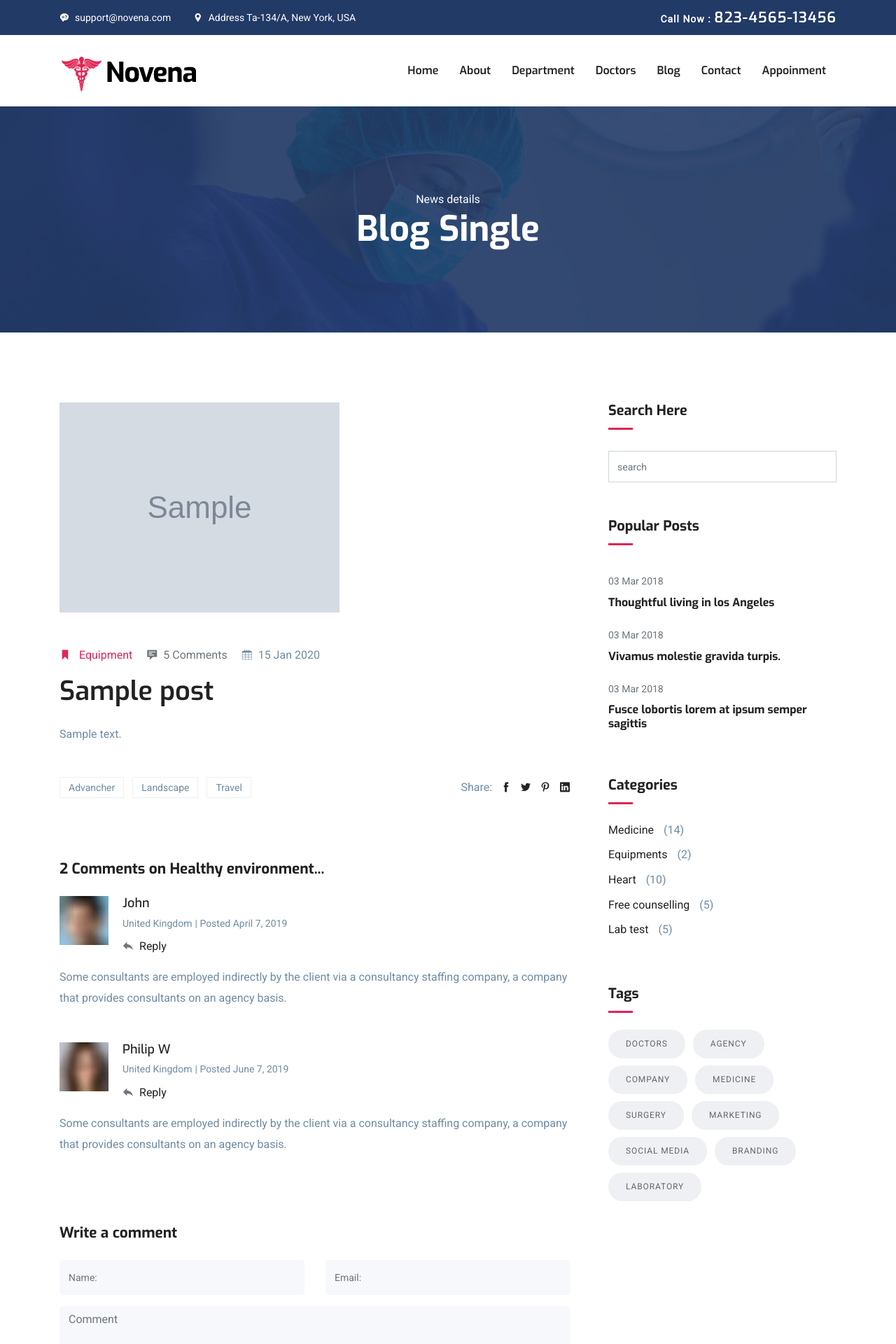
After one commit to gotwmoon/dj-clinic-backend, a Django app: page /blog/1/ in a window 1280 px wide. The commit adds this page. Shown: the top 1920 px of the page at 70% size. Run offline with Django 3.2, Linux system fonts and the light colour scheme; tables that the repository leaves empty hold one stand-in row (values such as "Sample post"); grey boxes marked "Sample" are stand-in pictures; parts of the project's set-up code (start-up, migrations or seed data) failed here and were passed over; some libraries are stand-ins or nearby versions.

Commit message:
added post model and templates

```diff
--- a/blog/models.py
+++ b/blog/models.py
@@ -1,3 +1,25 @@
+from distutils.command.upload import upload
+from email.policy import default
 from django.db import models
 
-# Create your models here.
+
+class Category(models.Model):
+    name = models.CharField(max_length=250)
+
+    def __str__(self):
+        return self.name
+
+
+class Post(models.Model):
+    title = models.CharField(max_length=200)
+    content = models.TextField(null=True, blank=True)
+    image = models.ImageField(upload_to='blog/', default='blog/default.jpg')
+    category = models.ManyToManyField(Category)
+    #tag
+    status = models.BooleanField(default=False)
+    published_date = models.DateTimeField(null=True)
+    created_date = models.DateTimeField(auto_now_add=True)
+    updated_date = models.DateTimeField(auto_now=True)
+
+    def __str__(self):
+        return self.title
--- /dev/null
+++ b/blog/templates/blog/blog-single.html
@@ -0,0 +1,235 @@
+{% extends 'base.html' %}
+
+
+{% block content %}
+<section class="page-title bg-1">
+	<div class="overlay"></div>
+	<div class="container">
+		<div class="row">
+			<div class="col-md-12">
+				<div class="block text-center">
+					<span class="text-white">News details</span>
+					<h1 class="text-capitalize mb-5 text-lg">Blog Single</h1>
+
+					<!-- <ul class="list-inline breadcumb-nav">
+            <li class="list-inline-item"><a href="index.html" class="text-white">Home</a></li>
+            <li class="list-inline-item"><span class="text-white">/</span></li>
+            <li class="list-inline-item"><a href="#" class="text-white-50">News details</a></li>
+          </ul> -->
+				</div>
+			</div>
+		</div>
+	</div>
+</section>
+
+
+
+<section class="section blog-wrap">
+	<div class="container">
+		<div class="row">
+			<div class="col-lg-8">
+				<div class="row">
+					<div class="col-lg-12 mb-5">
+						<div class="single-blog-item">
+							<img src="{{post.image.url}}" alt="" class="img-fluid">
+
+							<div class="blog-item-content mt-5">
+								<div class="blog-item-meta mb-3">
+									<span class="text-color-2 text-capitalize mr-3"><i
+											class="icofont-book-mark mr-2"></i> Equipment</span>
+									<span class="text-muted text-capitalize mr-3"><i class="icofont-comment mr-2"></i>5 Comments</span>
+									<span class="text-black text-capitalize mr-3"><i
+											class="icofont-calendar mr-2"></i>{{post.published_date|date:"d M Y"}}</span>
+								</div>
+
+								<h2 class="mb-4 text-md">{{post.title}}</h2>
+
+								<p>{{post.content}}</p>
+
+								<div class="mt-5 clearfix">
+									<ul class="float-left list-inline tag-option">
+										<li class="list-inline-item"><a href="#">Advancher</a></li>
+										<li class="list-inline-item"><a href="#">Landscape</a></li>
+										<li class="list-inline-item"><a href="#">Travel</a></li>
+									</ul>
+
+									<ul class="float-right list-inline">
+										<li class="list-inline-item"> Share: </li>
+										<li class="list-inline-item"><a href="#" target="_blank"><i
+													class="icofont-facebook" aria-hidden="true"></i></a></li>
+										<li class="list-inline-item"><a href="#" target="_blank"><i
+													class="icofont-twitter" aria-hidden="true"></i></a></li>
+										<li class="list-inline-item"><a href="#" target="_blank"><i
+													class="icofont-pinterest" aria-hidden="true"></i></a></li>
+										<li class="list-inline-item"><a href="#" target="_blank"><i
+													class="icofont-linkedin" aria-hidden="true"></i></a></li>
+									</ul>
+								</div>
+							</div>
+						</div>
+					</div>
+
+					<div class="col-lg-12">
+						<div class="comment-area mt-4 mb-5">
+							<h4 class="mb-4">2 Comments on Healthy environment... </h4>
+							<ul class="comment-tree list-unstyled">
+								<li class="mb-5">
+									<div class="comment-area-box">
+										<div class="comment-thumb float-left">
+											<img alt="" src="images/blog/testimonial1.jpg" class="img-fluid">
+										</div>
+
+										<div class="comment-info">
+											<h5 class="mb-1">John</h5>
+											<span>United Kingdom</span>
+											<span class="date-comm">| Posted April 7, 2019</span>
+										</div>
+										<div class="comment-meta mt-2">
+											<a href="#"><i class="icofont-reply mr-2 text-muted"></i>Reply</a>
+										</div>
+
+										<div class="comment-content mt-3">
+											<p>Some consultants are employed indirectly by the client via a consultancy
+												staffing company, a company that provides consultants on an agency
+												basis. </p>
+										</div>
+									</div>
+								</li>
+
+								<li>
+									<div class="comment-area-box">
+										<div class="comment-thumb float-left">
+											<img alt="" src="images/blog/testimonial2.jpg" class="img-fluid">
+										</div>
+
+										<div class="comment-info">
+											<h5 class="mb-1">Philip W</h5>
+											<span>United Kingdom</span>
+											<span class="date-comm">| Posted June 7, 2019</span>
+										</div>
+
+										<div class="comment-meta mt-2">
+											<a href="#"><i class="icofont-reply mr-2 text-muted"></i>Reply </a>
+										</div>
+
+										<div class="comment-content mt-3">
+											<p>Some consultants are employed indirectly by the client via a consultancy
+												staffing company, a company that provides consultants on an agency
+												basis. </p>
+										</div>
+									</div>
+								</li>
+							</ul>
+						</div>
+					</div>
+
+
+					<div class="col-lg-12">
+						<form class="comment-form my-5" id="comment-form">
+							<h4 class="mb-4">Write a comment</h4>
+							<div class="row">
+								<div class="col-md-6">
+									<div class="form-group">
+										<input class="form-control" type="text" name="name" id="name"
+											placeholder="Name:">
+									</div>
+								</div>
+								<div class="col-md-6">
+									<div class="form-group">
+										<input class="form-control" type="text" name="mail" id="mail"
+											placeholder="Email:">
+									</div>
+								</div>
+							</div>
+
+
+							<textarea class="form-control mb-4" name="comment" id="comment" cols="30" rows="5"
+								placeholder="Comment"></textarea>
+
+							<input class="btn btn-main-2 btn-round-full" type="submit" name="submit-contact"
+								id="submit_contact" value="Submit Message">
+						</form>
+					</div>
+				</div>
+			</div>
+			<div class="col-lg-4">
+				<div class="sidebar-wrap pl-lg-4 mt-5 mt-lg-0">
+					<div class="sidebar-widget search  mb-3 ">
+						<h5>Search Here</h5>
+						<form action="#" class="search-form">
+							<input type="text" class="form-control" placeholder="search">
+							<i class="ti-search"></i>
+						</form>
+					</div>
+
+
+					<div class="sidebar-widget latest-post mb-3">
+						<h5>Popular Posts</h5>
+
+						<div class="py-2">
+							<span class="text-sm text-muted">03 Mar 2018</span>
+							<h6 class="my-2"><a href="#">Thoughtful living in los Angeles</a></h6>
+						</div>
+
+						<div class="py-2">
+							<span class="text-sm text-muted">03 Mar 2018</span>
+							<h6 class="my-2"><a href="#">Vivamus molestie gravida turpis.</a></h6>
+						</div>
+
+						<div class="py-2">
+							<span class="text-sm text-muted">03 Mar 2018</span>
+							<h6 class="my-2"><a href="#">Fusce lobortis lorem at ipsum semper sagittis</a></h6>
+						</div>
+					</div>
+
+					<div class="sidebar-widget category mb-3">
+						<h5 class="mb-4">Categories</h5>
+
+						<ul class="list-unstyled">
+							<li class="align-items-center">
+								<a href="#">Medicine</a>
+								<span>(14)</span>
+							</li>
+							<li class="align-items-center">
+								<a href="#">Equipments</a>
+								<span>(2)</span>
+							</li>
+							<li class="align-items-center">
+								<a href="#">Heart</a>
+								<span>(10)</span>
+							</li>
+							<li class="align-items-center">
+								<a href="#">Free counselling</a>
+								<span>(5)</span>
+							</li>
+							<li class="align-items-center">
+								<a href="#">Lab test</a>
+								<span>(5)</span>
+							</li>
+						</ul>
+					</div>
+
+
+					<div class="sidebar-widget tags mb-3">
+						<h5 class="mb-4">Tags</h5>
+
+						<a href="#">Doctors</a>
+						<a href="#">agency</a>
+						<a href="#">company</a>
+						<a href="#">medicine</a>
+						<a href="#">surgery</a>
+						<a href="#">Marketing</a>
+						<a href="#">Social Media</a>
+						<a href="#">Branding</a>
+						<a href="#">Laboratory</a>
+					</div>
+
+
+
+				</div>
+			</div>
+		</div>
+	</div>
+</section>
+
+{% endblock %}
--- a/blog/urls.py
+++ b/blog/urls.py
@@ -2,5 +2,6 @@ from django.urls import path
 from .views import *
 
 urlpatterns = [
-    path('', blog_view, name='blog-view')
+    path('', blog_view, name='blog-view'),
+    path('<int:pid>/', blog_single, name='blog-single'),
 ]
--- a/blog/views.py
+++ b/blog/views.py
@@ -1,4 +1,12 @@
-from django.shortcuts import render
+from django.shortcuts import render, get_object_or_404
+from .models import Post
 
 def blog_view(request):
-    return render(request, 'blog/blog-sidebar.html')
+    posts = Post.objects.filter(status=1)
+    context = {'posts':posts}
+    return render(request, 'blog/blog-sidebar.html', context)
+
+def blog_single(request, pid):
+    post = get_object_or_404(Post, pk=pid, status=1)
+    context = {'post':post}
+    return render(request, 'blog/blog-single.html', context)
```
Also changed, not shown: blog/admin.py (+11 -1 lines), blog/templates/blog/blog-sidebar.html (+8 -68 lines), blog/migrations/0001_initial.py (added), blog/migrations/0002_rename_create_date_post_created_date.py (added), media/blog/blog-2.jpg (added), media/blog/blog-7.jpg (added), media/blog/blog-8.jpg (added), media/blog/default.jpg (added).
